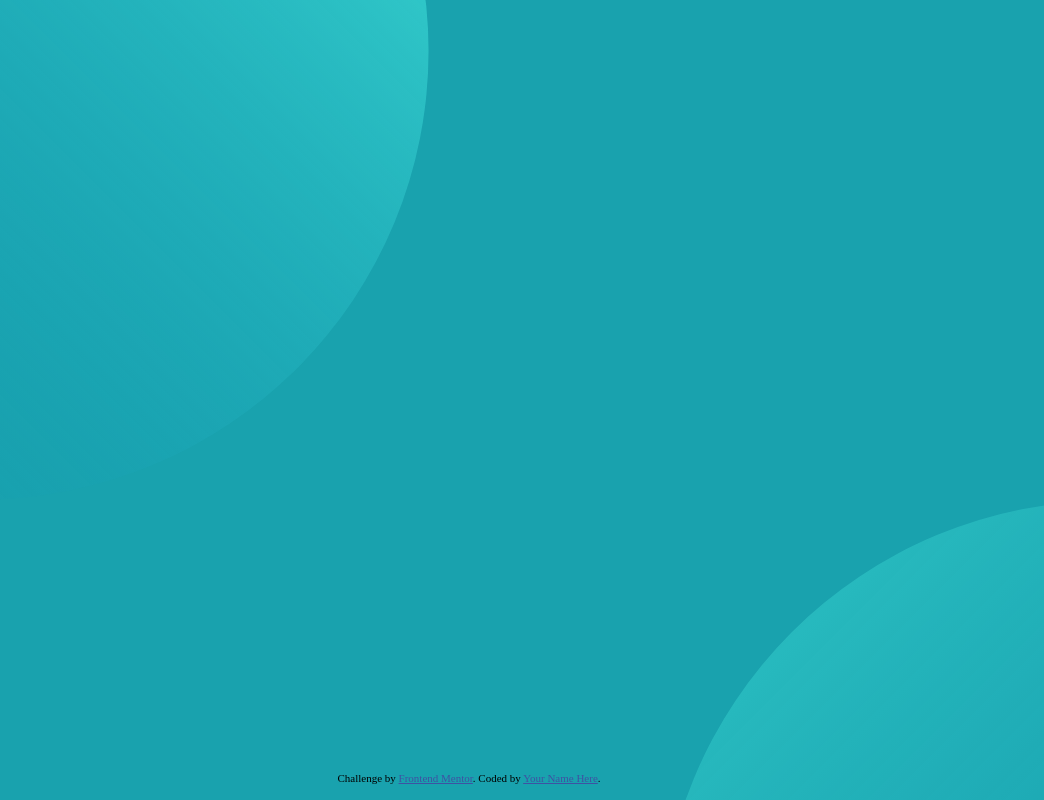
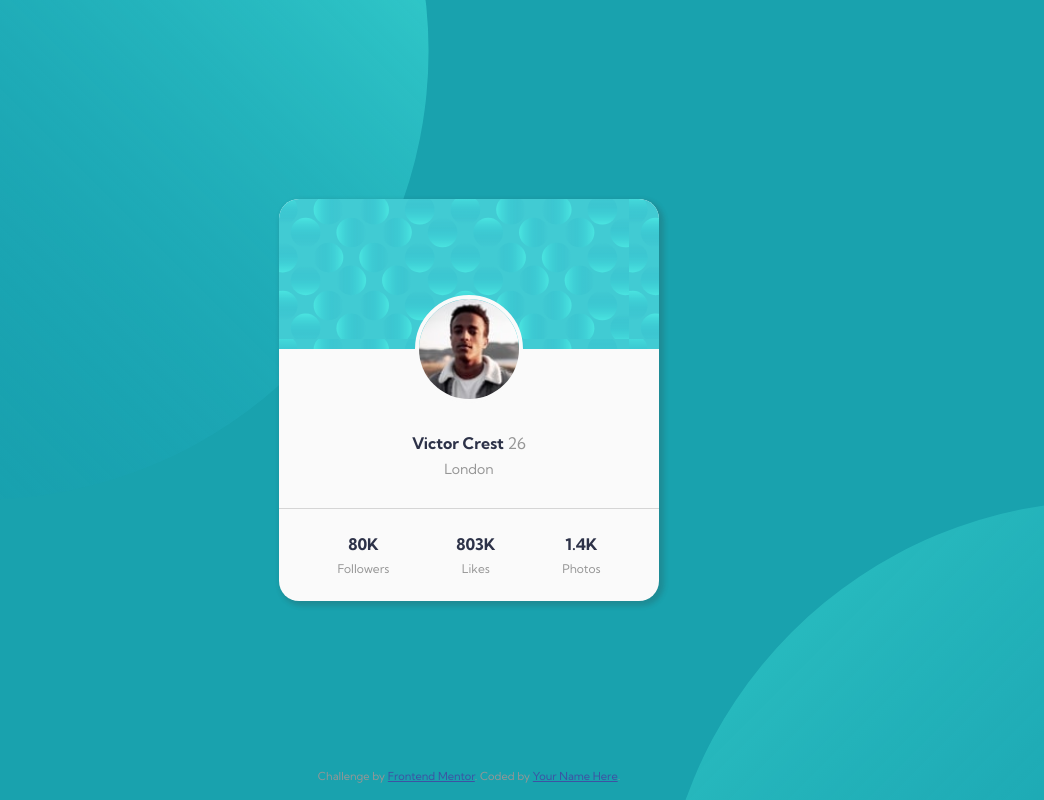
Before and after one commit to maxfrecht/card_component_FRONT_END_Mentor, a website: page index.html in a window 1280 px wide. Shown: the whole page, without its empty margins (171-1215 px from the left). Drawn offline with Linux system fonts and the light colour scheme.

Commit message:
Finish CSS design

```diff
--- a/index.html
+++ b/index.html
@@ -8,8 +8,36 @@
   <title>Frontend Mentor | Profile card component</title>
 </head>
 <body>
+
   <img class="bg-top" src="/images/bg-pattern-top.svg" alt="">
   <img class="bg-bottom" src="/images/bg-pattern-bottom.svg" alt="">
+
+  <div class="card">
+    <div class="card-top">
+
+    </div>
+    <div class="card-image-container">
+      <img src="/images/image-victor.jpg" alt="">
+    </div>
+    <div class="card-content">
+      <h4>Victor Crest <span>26</span> </h4>
+      <p>London</p>
+    </div>
+    <div class="stats">
+      <div class="stats-item">
+        <p class="number">80K</p>
+        <p class="type">Followers</p>
+      </div>
+      <div class="stats-item">
+        <p class="number">803K</p>
+        <p class="type">Likes</p>
+      </div>
+      <div class="stats-item">
+        <p class="number">1.4K</p>
+        <p class="type">Photos</p>
+      </div>
+    </div>
+  </div>
 
 
   <div class="attribution">
--- a/scss/main.scss
+++ b/scss/main.scss
@@ -5,6 +5,7 @@
 }
 
 $body-color: hsl(185, 75%, 39%);
+$primary-text: hsl(0, 0%, 59%);
 
 @import url('https://fonts.googleapis.com/css2?family=Kumbh+Sans:wght@400;700&display=swap');
 
@@ -20,9 +21,13 @@ $body-color: hsl(185, 75%, 39%);
 
 body {
     height: 100vh;
-    width: 100vw;
-    background: hsl(185, 75%, 39%);
+    background: $body-color;
+    font-family: Kumbh Sans, sans-serif;
+    padding: 20px;
+    color: $primary-text;
 }
+
+/*  Background patterns*/
 
 .bg-top, .bg-bottom {
     width: 500px;
@@ -79,12 +84,85 @@ body {
     }
 
     .bg-top {
-        top: -500px;
-        left: -400px;
+        top: -600px;
+        left: -300px;
     }
 
     .bg-bottom {
-        bottom: -650px;
-        right: -450px;
+        bottom: -750px;
+        right: -350px;
     }
 }
+
+/* Card */
+
+.card {
+    max-width: 380px;
+    position: relative;
+    top: 50%;
+    left: 50%;
+    transform: translate(-50%,-50%);
+    border-radius: 20px;
+    background: #fafafa;
+    box-shadow: 3px 3px 5px 2px rgba(51, 51, 51, 0.2);
+}
+
+.card-top {
+    height: 150px;
+    background:url(/images/bg-pattern-card.svg);
+    border-radius: 20px 20px 0 0;
+}
+
+.card-image-container {
+    margin-bottom: -58px;
+}
+
+.card-image-container > img {
+    position: relative;
+    $img-height : 108px;
+    height: $img-height;
+    top: -($img-height / 2);
+    border-radius: 50%;
+    left: 50%;
+    transform: translateX(-50%);
+    border: 4px solid #fafafa;
+}
+
+.card-content {
+    text-align: center;
+    margin: 30px 0;
+
+    h4 {
+        color: hsl(229, 23%, 23%);
+        margin-bottom: 7px;
+        font-weight: 700;
+
+        span {
+            color: $primary-text;
+            font-weight: 400;
+        }
+    }
+
+    p {
+        font-size: 14px;
+    }
+}
+
+.stats {
+    display: flex;
+    flex-direction: row;
+    justify-content: space-around;
+    padding: 25px;
+    text-align: center;
+    border-top: 1px solid rgba(51, 51, 51, 0.185);
+}
+
+.stats-item .number {
+    color: hsl(229, 23%, 23%);
+    font-weight: 700;
+    margin-bottom: 7px;
+}
+
+.stats-item .type {
+    font-size: 12px;
+}
```
Also changed, not shown: css/main.css, 1 other file.
